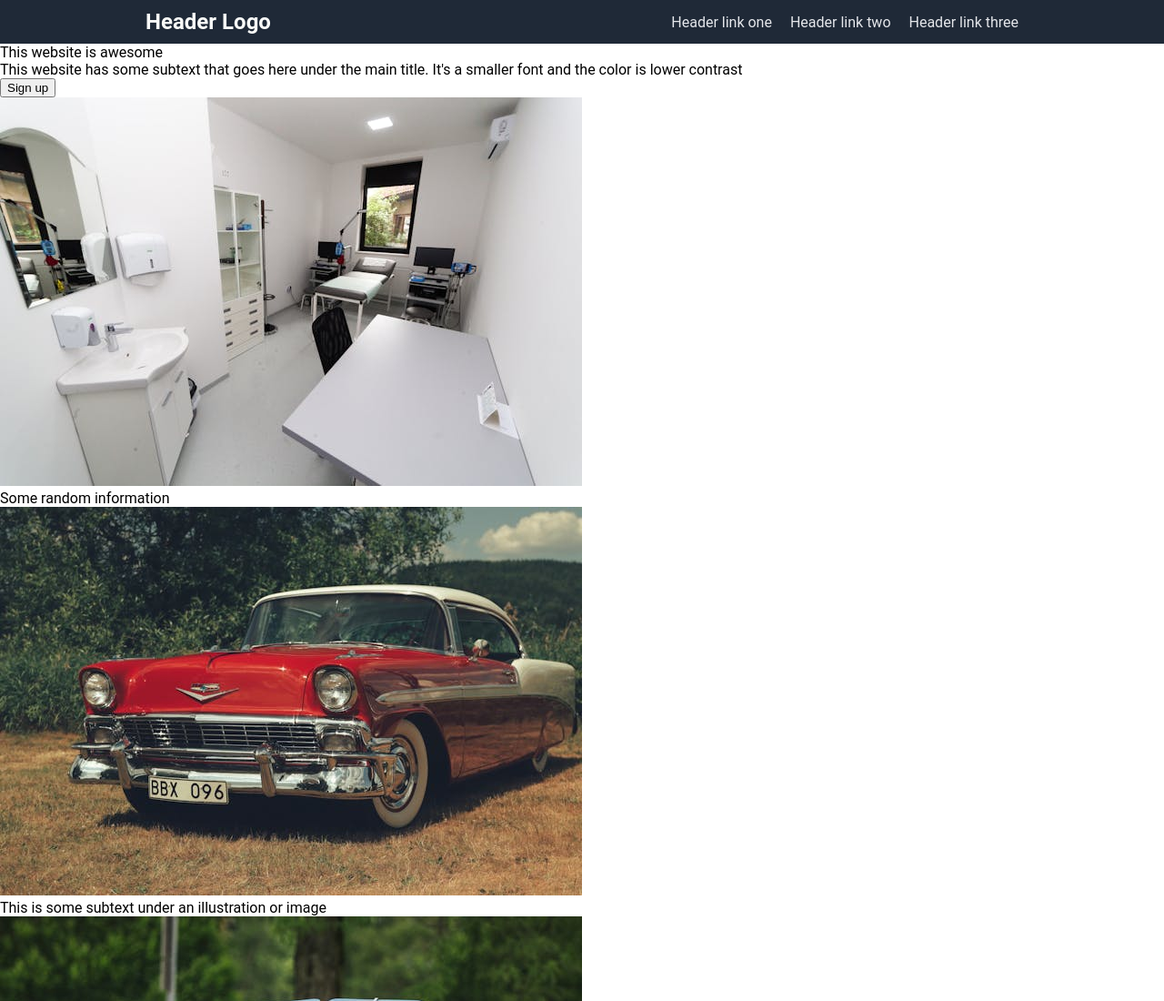
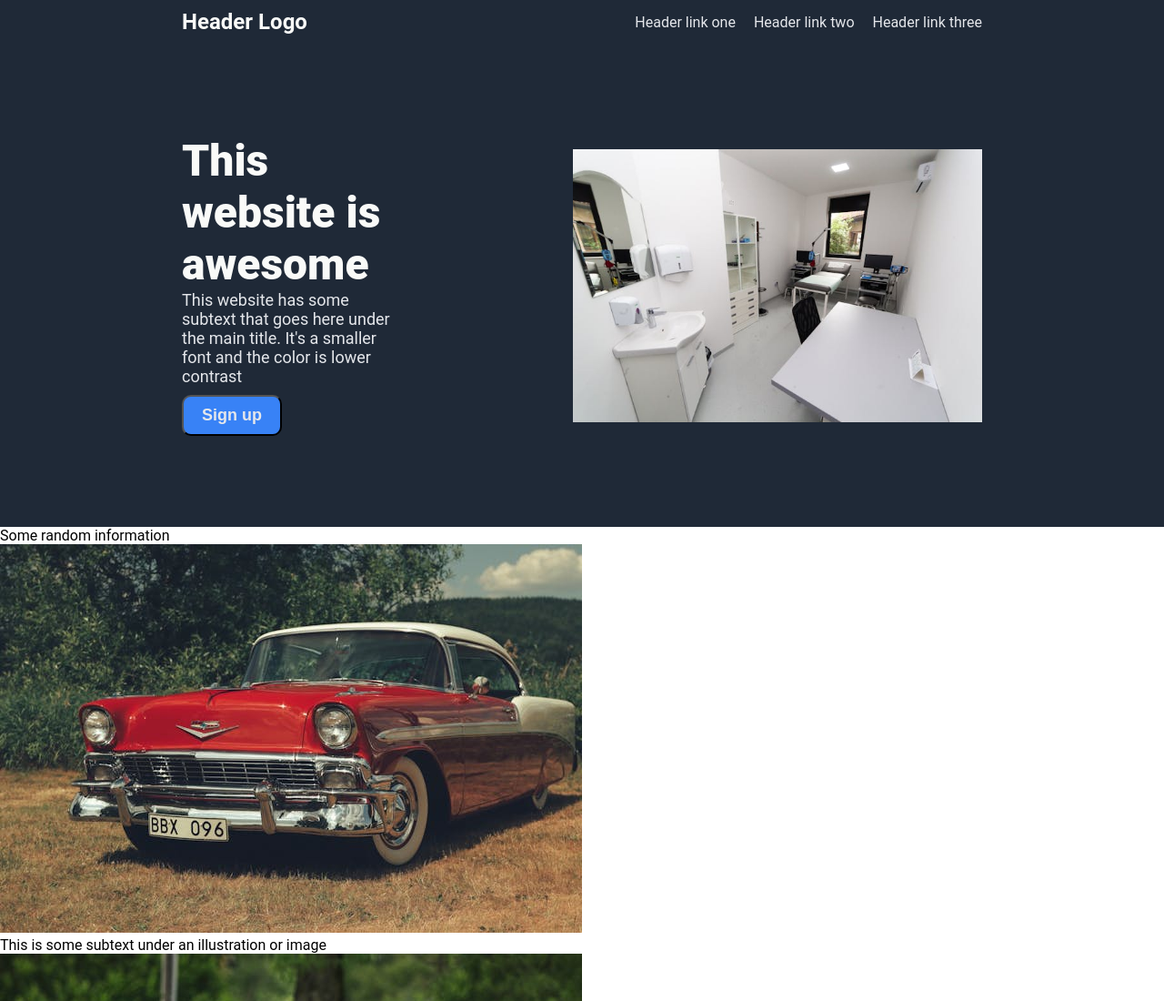
Before and after one commit to Sigyph/landing-page, a plain HTML site: page index.html in a window 1280 px wide. Shown: the top 1100 px of the page at 91% size. Drawn offline with Linux system fonts and the light colour scheme.

Commit message:
Add hero text css

```diff
--- a/index.html
+++ b/index.html
@@ -20,7 +20,7 @@
     <!-- Hero text -->
     <div class="hero">
         <div class="heroText">
-            <div style="">This website is awesome</div>
+            <div style="font-size: 48px; color:#F9FAF8; font-weight: 900;">This website is awesome</div>
             <div class="secondaryText">This website has some subtext that goes here under the main title. It's a smaller font and the color is lower contrast</div>
             <button>Sign up</button>
         </div>
--- a/style.css
+++ b/style.css
@@ -14,7 +14,7 @@ body{
 
     background-color: #1F2937;
     color: white;
-    padding: 10px;
+    padding: 10px 0px;
 }
 
 .logo{
@@ -23,7 +23,7 @@ body{
     font-size: 24px;
     font-weight: bold;
     color: #F9FAF8;
-    padding-left: 150px;
+    padding-left: 200px;
 }
 
 .header ul{
@@ -32,11 +32,36 @@ body{
     list-style-type: none;
     margin: 0;
     padding: 0;
-    padding-right: 150px;
+    padding-right: 200px;
     gap: 20px;
 }
 
-.header a{
+.header a, .secondaryText{
     text-decoration: none;
-    color: #E5E7EB;;
+    color: #E5E7EB;
 }
+
+.hero{
+    display: flex;
+    justify-content: space-between;
+    align-items: center;
+    background-color: #1F2937;
+    font-size: 18px;
+    padding: 100px 200px;
+    gap: 200px;
+}
+
+.hero button{
+    background-color: #3882F6;
+    color: #E5E7EB;
+    border-radius: 10px;
+    padding: 10px 20px;
+    font-weight: bold;
+    font-size: 18px;
+    margin-top: 10px;
+}
+
+.hero img{
+    width: auto;
+    height: 300px;
+}
```
